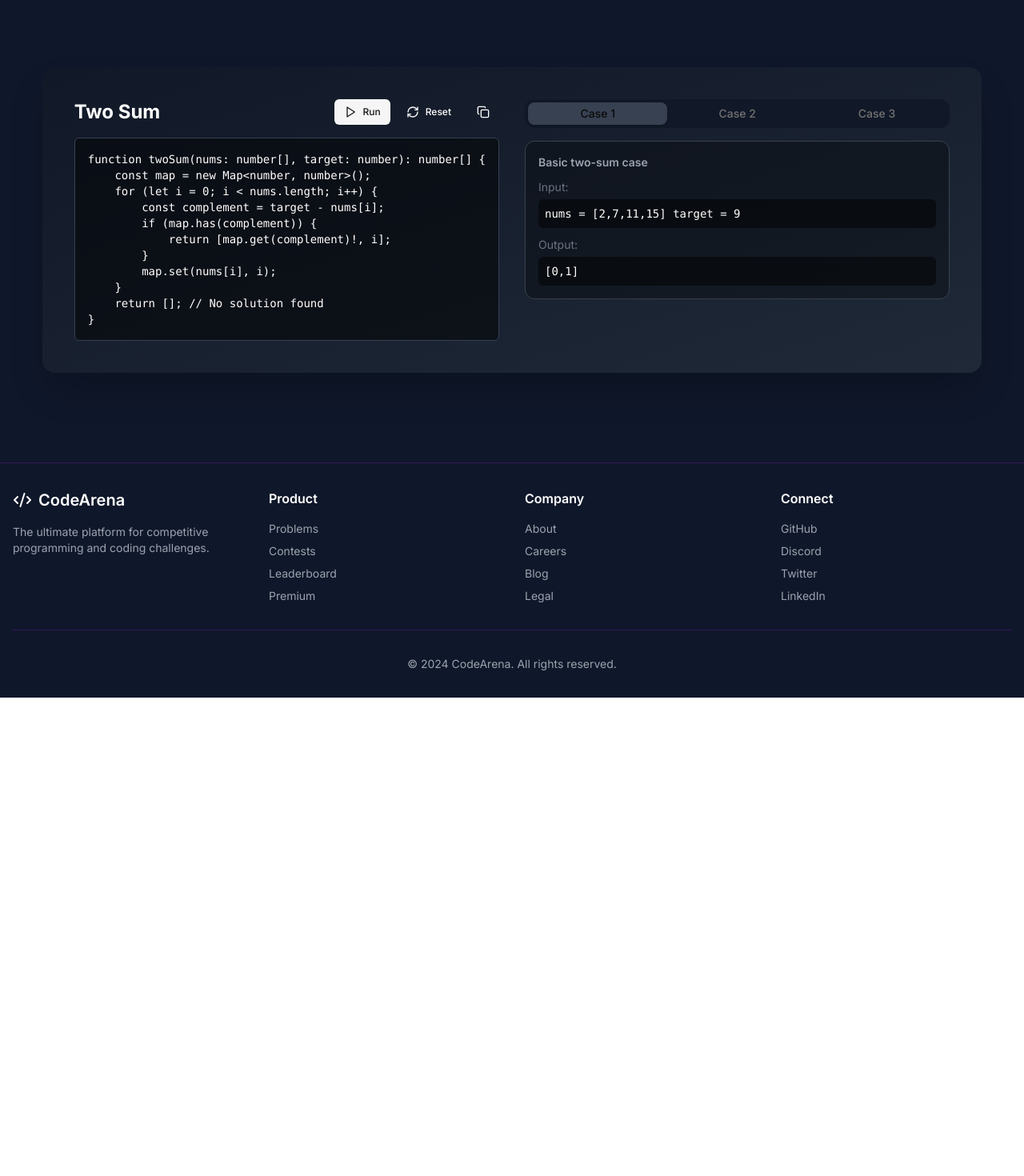
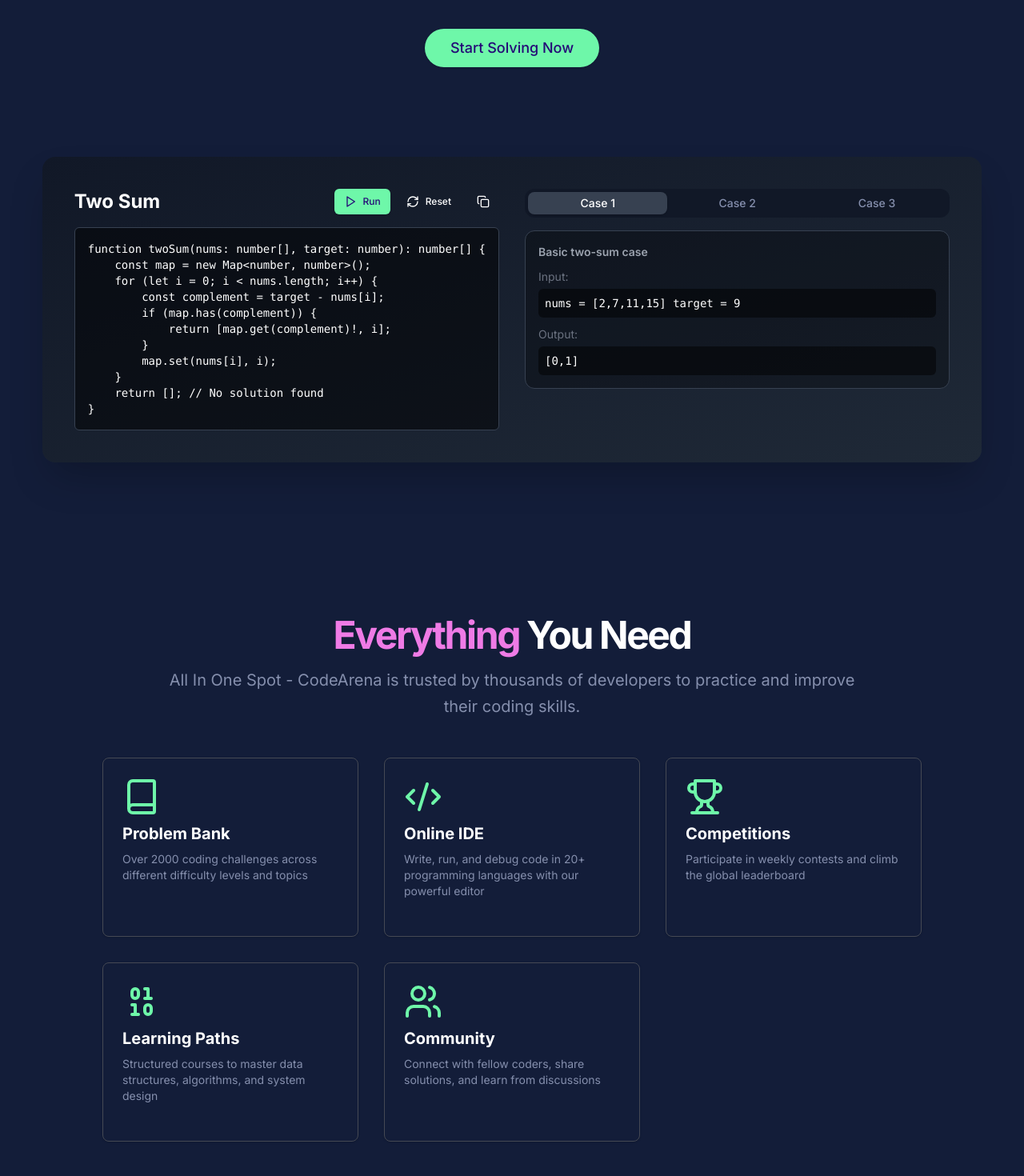
Before and after one commit to victorchrollo14/codeArena, a Next.js app in the folder arena/: page / in a window 1280 px wide. Shown: the part 420-1890 px from the top of the page at 80% size. Before the commit the page ends 1292 px from the top, so only its background shows below. Built offline with nearby package versions, Linux system fonts and the light colour scheme.

Commit message:
added the theme colors and done with the landing page

```diff
--- a/arena/src/app/globals.css
+++ b/arena/src/app/globals.css
@@ -8,57 +8,57 @@ body {
 
 @layer base {
   :root {
-    --background: 0 0% 100%;
-    --foreground: 0 0% 3.9%;
-    --card: 0 0% 100%;
-    --card-foreground: 0 0% 3.9%;
-    --popover: 0 0% 100%;
-    --popover-foreground: 0 0% 3.9%;
-    --primary: 0 0% 9%;
-    --primary-foreground: 0 0% 98%;
-    --secondary: 0 0% 96.1%;
-    --secondary-foreground: 0 0% 9%;
-    --muted: 0 0% 96.1%;
-    --muted-foreground: 0 0% 45.1%;
-    --accent: 0 0% 96.1%;
-    --accent-foreground: 0 0% 9%;
-    --destructive: 0 84.2% 60.2%;
-    --destructive-foreground: 0 0% 98%;
-    --border: 0 0% 89.8%;
-    --input: 0 0% 89.8%;
-    --ring: 0 0% 3.9%;
-    --chart-1: 12 76% 61%;
-    --chart-2: 173 58% 39%;
-    --chart-3: 197 37% 24%;
-    --chart-4: 43 74% 66%;
-    --chart-5: 27 87% 67%;
+    --background: 225 50% 15%; /* bg-[#0F172A] */
+    --foreground: 0 0% 100%; /* White */
+    --card: 225 50% 15%;
+    --card-foreground: 0 0% 100%;
+    --popover: 225 50% 15%;
+    --popover-foreground: 0 0% 100%;
+    --primary: 146 89% 70%; /* text-[#72ed9d] */
+    --primary-foreground: 255 86% 25%; /* text-[#2b1c6f] */
+    --secondary: 305 79% 71%; /* text-[#e37bea] */
+    --secondary-foreground: 225 50% 15%; /* Dark background */
+    --muted: 225 10% 30%; /* Muted dark */
+    --muted-foreground: 225 20% 60%; /* Muted light */
+    --accent: 225 10% 30%; /* Same as muted */
+    --accent-foreground: 0 0% 100%; /* White */
+    --destructive: 0 84.2% 60.2%; /* Red */
+    --destructive-foreground: 0 0% 100%;
+    --border: 225 10% 30%; /* Muted dark */
+    --input: 225 10% 30%; /* Muted dark */
+    --ring: 0 0% 100%; /* White */
+    --chart-1: 12 76% 61%; /* Orange */
+    --chart-2: 173 58% 39%; /* Teal */
+    --chart-3: 197 37% 24%; /* Blue */
+    --chart-4: 43 74% 66%; /* Green */
+    --chart-5: 27 87% 67%; /* Yellow */
     --radius: 0.5rem;
   }
   .dark {
-    --background: 0 0% 3.9%;
-    --foreground: 0 0% 98%;
-    --card: 0 0% 3.9%;
-    --card-foreground: 0 0% 98%;
-    --popover: 0 0% 3.9%;
-    --popover-foreground: 0 0% 98%;
-    --primary: 0 0% 98%;
-    --primary-foreground: 0 0% 9%;
-    --secondary: 0 0% 14.9%;
-    --secondary-foreground: 0 0% 98%;
-    --muted: 0 0% 14.9%;
-    --muted-foreground: 0 0% 63.9%;
-    --accent: 0 0% 14.9%;
-    --accent-foreground: 0 0% 98%;
-    --destructive: 0 62.8% 30.6%;
-    --destructive-foreground: 0 0% 98%;
-    --border: 0 0% 14.9%;
-    --input: 0 0% 14.9%;
-    --ring: 0 0% 83.1%;
-    --chart-1: 220 70% 50%;
-    --chart-2: 160 60% 45%;
-    --chart-3: 30 80% 55%;
-    --chart-4: 280 65% 60%;
-    --chart-5: 340 75% 55%;
+    --background: 225 50% 15%; /* bg-[#0F172A] */
+    --foreground: 0 0% 100%; /* White */
+    --card: 225 50% 15%;
+    --card-foreground: 0 0% 100%;
+    --popover: 225 50% 15%;
+    --popover-foreground: 0 0% 100%;
+    --primary: 146 89% 70%; /* text-[#72ed9d] */
+    --primary-foreground: 255 86% 25%; /* text-[#2b1c6f] */
+    --secondary: 305 79% 71%; /* text-[#e37bea] */
+    --secondary-foreground: 225 50% 15%; /* Dark background */
+    --muted: 225 10% 30%; /* Muted dark */
+    --muted-foreground: 225 20% 60%; /* Muted light */
+    --accent: 225 10% 30%; /* Same as muted */
+    --accent-foreground: 0 0% 100%; /* White */
+    --destructive: 0 62.8% 30.6%; /* Dark red */
+    --destructive-foreground: 0 0% 100%;
+    --border: 225 10% 30%; /* Muted dark */
+    --input: 225 10% 30%; /* Muted dark */
+    --ring: 0 0% 100%; /* White */
+    --chart-1: 220 70% 50%; /* Light Blue */
+    --chart-2: 160 60% 45%; /* Teal */
+    --chart-3: 30 80% 55%; /* Orange */
+    --chart-4: 280 65% 60%; /* Purple */
+    --chart-5: 340 75% 55%; /* Pink */
   }
 }
 
--- a/arena/src/app/layout.tsx
+++ b/arena/src/app/layout.tsx
@@ -17,7 +17,9 @@ export default function RootLayout({
 }>) {
   return (
     <html lang="en">
-      <body className={`${inter.className} antialiased`}>{children}</body>
+      <body className={`${inter.className} antialiased bg-background`}>
+        {children}
+      </body>
     </html>
   );
 }
--- a/arena/src/app/page.tsx
+++ b/arena/src/app/page.tsx
@@ -2,18 +2,19 @@ import Link from "next/link";
 import { Button } from "@shadcn/button";
 import { Code2 } from "lucide-react";
 import CodeEditor from "@components/CodeEditorDemo";
+import Features from "@components/Features";
 
 export default function LandingPage() {
   return (
-    <div className=" flex min-h-screen w-screen flex-col bg-[#0F172A]  text-white">
+    <div className="mx-5 flex min-h-screen  flex-col bg-background  text-white">
       {/* Header */}
-      <header className="flex items-center justify-between p-4 bg-[#0F172A] text-white">
+      <header className=" flex items-center justify-between p-4 bg-background text-white">
         {/* Logo Section */}
         <div className="flex items-center">
           <Code2 className="mr-2" />
           <h1 className="text-2xl font-bold">
             <span className="text-white">code</span>
-            <span className="text-[#72ed9d]">Arena</span>
+            <span className="text-primary">Arena</span>
           </h1>
         </div>
 
@@ -21,25 +22,25 @@ export default function LandingPage() {
         <nav className="flex space-x-6">
           <Link
             href="#problems"
-            className="hover:text-[#72ed9d] transition-colors"
+            className="hover:text-primary transition-colors"
           >
             Problems
           </Link>
           <Link
             href="#contests"
-            className="hover:text-[#72ed9d] transition-colors"
+            className="hover:text-primary transition-colors"
           >
             Contests
           </Link>
           <Link
             href="#leaderboard"
-            className="hover:text-[#72ed9d] transition-colors"
+            className="hover:text-primary transition-colors"
           >
             Leaderboard
           </Link>
           <Link
             href="#premium"
-            className="hover:text-[#72ed9d] transition-colors"
+            className="hover:text-primary transition-colors"
           >
             Premium
           </Link>
@@ -49,18 +50,18 @@ export default function LandingPage() {
         <div className="flex space-x-4">
           <Button
             variant="ghost"
-            className="text-white hover:bg-transparent hover:text-[#72ed9d]"
+            className="text-white hover:bg-transparent hover:text-primary"
           >
-            Login
+            Sign in
           </Button>
-          <Button className="bg-[#72ed9d] text-[#4B0082] rounded-full hover:bg-[#72ed9d]/80">
-            Sign Up
+          <Button className="bg-primary text-primary-foreground rounded-full hover:bg-primary/80">
+            Sign up
           </Button>
         </div>
       </header>
-      <main className="flex-1 pb-16">
+      <main className="flex-1 p-4 ">
         <div className="min-h-[90vh] grid gap-8 ">
-          <div className="mt-24 mb-8 flex flex-col items-center justify-center text-center px-4 bg-[#0F172A]">
+          <div className="mt-24 mb-8 flex flex-col items-center justify-center text-center px-4 bg-background]">
             <div className="">
               <p className="text-lg md:text-xl text-gray-400 mb-6">
                 Join thousands of developers competing, learning, and climbing
@@ -78,16 +79,19 @@ export default function LandingPage() {
               </h1>
 
               <Button
-                className="bg-[#72ed9d] text-[#4B0082] px-8 py-6 text-lg rounded-full
-          hover:bg-[#72ed9d]/80 transition-colors duration-300 "
+                className="bg-primary text-primary-foreground px-8 py-6 text-lg rounded-full
+          hover:bg-primary/80 transition-colors duration-300 "
               >
-                Start Solving
+                Start Solving Now
               </Button>
             </div>
           </div>{" "}
           <CodeEditor />
         </div>
       </main>
+      <section>
+        <Features />
+      </section>
 
       {/* Footer */}
       <footer className="border-t border-purple-900/50">
--- a/arena/src/components/CodeEditorDemo.tsx
+++ b/arena/src/components/CodeEditorDemo.tsx
@@ -56,9 +56,6 @@ function CodeChallenge() {
         (tc) => tc.id.toString() === activeCase,
       );
       if (currentCase) {
-        const { nums, target } = currentCase.input;
-        // Note: This is a placeholder. In a real app, you'd want
-        // to actually execute the code safely
         const result = `Result: ${JSON.stringify(currentCase.output)}`;
         setRunResult(result);
       }
@@ -84,7 +81,7 @@ function CodeChallenge() {
               <div className="flex space-x-2">
                 <Button
                   onClick={handleRun}
-                  variant="secondary"
+                  variant="default"
                   size="sm"
                   className="flex items-center gap-2"
                 >
--- /dev/null
+++ b/arena/src/components/Features.tsx
@@ -0,0 +1,88 @@
+import { ArrowRight, Binary, Book, Code2, Trophy, Users } from "lucide-react";
+import { Card, CardContent } from "@shadcn/card";
+import Link from "next/link";
+
+export default function Features() {
+  return (
+    <section className="w-full py-12 md:py-24 lg:py-32 bg-background">
+      <div className="container px-4 md:px-6">
+        <div className="flex flex-col items-center justify-center space-y-4 text-center">
+          <h2 className="text-3xl font-bold tracking-tighter sm:text-5xl">
+            <span className="text-secondary">Everything</span> You Need
+          </h2>
+          <p className="max-w-[900px] text-muted-foreground md:text-xl/relaxed lg:text-base/relaxed xl:text-xl/relaxed">
+            All In One Spot - CodeArena is trusted by thousands of developers to
+            practice and improve their coding skills.
+          </p>
+        </div>
+        <div className="mx-auto grid max-w-5xl grid-cols-1 gap-6 md:grid-cols-2 lg:grid-cols-3 lg:gap-8 mt-12">
+          <Link href="#problems">
+            <Card className="relative group h-56 overflow-hidden rounded-lg border bg-background p-6 transition-all hover:shadow-lg">
+              <CardContent className="p-0 flex flex-col gap-2">
+                <Book className="h-12 w-12 text-primary" />
+                <h3 className="font-bold text-xl">Problem Bank</h3>
+                <p className="text-sm text-muted-foreground">
+                  Over 2000 coding challenges across different difficulty levels
+                  and topics
+                </p>
+                <ArrowRight className="h-4 w-4 absolute bottom-6 right-6 opacity-0 group-hover:opacity-100 transition-opacity" />
+              </CardContent>
+            </Card>
+          </Link>
+          <Link href="#practice">
+            <Card className="relative group overflow-hidden h-56  rounded-lg border bg-background p-6 transition-all hover:shadow-lg">
+              <CardContent className="p-0 flex flex-col gap-2">
+                <Code2 className="h-12 w-12 text-primary" />
+                <h3 className="font-bold text-xl">Online IDE</h3>
+                <p className="text-sm text-muted-foreground">
+                  Write, run, and debug code in 20+ programming languages with
+                  our powerful editor
+                </p>
+                <ArrowRight className="h-4 w-4 absolute bottom-6 right-6 opacity-0 group-hover:opacity-100 transition-opacity" />
+              </CardContent>
+            </Card>
+          </Link>
+          <Link href="#compete">
+            <Card className="relative group overflow-hidden h-56 rounded-lg border bg-background p-6 transition-all hover:shadow-lg">
+              <CardContent className="p-0 flex flex-col gap-2">
+                <Trophy className="h-12 w-12 text-primary" />
+                <h3 className="font-bold text-xl">Competitions</h3>
+                <p className="text-sm text-muted-foreground">
+                  Participate in weekly contests and climb the global
+                  leaderboard
+                </p>
+                <ArrowRight className="h-4 w-4 absolute bottom-6 right-6 opacity-0 group-hover:opacity-100 transition-opacity" />
+              </CardContent>
+            </Card>
+          </Link>
+          <Link href="#learn">
+            <Card className="relative group overflow-hidden h-56 rounded-lg border bg-background p-6 transition-all hover:shadow-lg">
+              <CardContent className="p-0 flex flex-col gap-2">
+                <Binary className="h-12 w-12 text-primary" />
+                <h3 className="font-bold text-xl">Learning Paths</h3>
+                <p className="text-sm text-muted-foreground">
+                  Structured courses to master data structures, algorithms, and
+                  system design
+                </p>
+                <ArrowRight className="h-4 w-4 absolute bottom-6 right-6 opacity-0 group-hover:opacity-100 transition-opacity" />
+              </CardContent>
+            </Card>
+          </Link>
+          <Link href="#community">
+            <Card className="relative group overflow-hidden h-56 rounded-lg border bg-background p-6 transition-all hover:shadow-lg">
+              <CardContent className="p-0 flex flex-col gap-2">
+                <Users className="h-12 w-12 text-primary" />
+                <h3 className="font-bold text-xl">Community</h3>
+                <p className="text-sm text-muted-foreground">
+                  Connect with fellow coders, share solutions, and learn from
+                  discussions
+                </p>
+                <ArrowRight className="h-4 w-4 absolute bottom-6 right-6 opacity-0 group-hover:opacity-100 transition-opacity" />
+              </CardContent>
+            </Card>
+          </Link>
+        </div>
+      </div>
+    </section>
+  );
+}
--- /dev/null
+++ b/arena/src/components/ui/card.tsx
@@ -0,0 +1,83 @@
+import * as React from "react";
+
+import { cn } from "lib/utils";
+
+const Card = React.forwardRef<
+  HTMLDivElement,
+  React.HTMLAttributes<HTMLDivElement>
+>(({ className, ...props }, ref) => (
+  <div
+    ref={ref}
+    className={cn(
+      "rounded-xl border bg-card text-card-foreground shadow",
+      className,
+    )}
+    {...props}
+  />
+));
+Card.displayName = "Card";
+
+const CardHeader = React.forwardRef<
+  HTMLDivElement,
+  React.HTMLAttributes<HTMLDivElement>
+>(({ className, ...props }, ref) => (
+  <div
+    ref={ref}
+    className={cn("flex flex-col space-y-1.5 p-6", className)}
+    {...props}
+  />
+));
+CardHeader.displayName = "CardHeader";
+
+const CardTitle = React.forwardRef<
+  HTMLDivElement,
+  React.HTMLAttributes<HTMLDivElement>
+>(({ className, ...props }, ref) => (
+  <div
+    ref={ref}
+    className={cn("font-semibold leading-none tracking-tight", className)}
+    {...props}
+  />
+));
+CardTitle.displayName = "CardTitle";
+
+const CardDescription = React.forwardRef<
+  HTMLDivElement,
+  React.HTMLAttributes<HTMLDivElement>
+>(({ className, ...props }, ref) => (
+  <div
+    ref={ref}
+    className={cn("text-sm text-muted-foreground", className)}
+    {...props}
+  />
+));
+CardDescription.displayName = "CardDescription";
+
+const CardContent = React.forwardRef<
+  HTMLDivElement,
+  React.HTMLAttributes<HTMLDivElement>
+>(({ className, ...props }, ref) => (
+  <div ref={ref} className={cn("p-6 pt-0", className)} {...props} />
+));
+CardContent.displayName = "CardContent";
+
+const CardFooter = React.forwardRef<
+  HTMLDivElement,
+  React.HTMLAttributes<HTMLDivElement>
+>(({ className, ...props }, ref) => (
+  <div
+    ref={ref}
+    className={cn("flex items-center p-6 pt-0", className)}
+    {...props}
+  />
+));
+CardFooter.displayName = "CardFooter";
+
+export {
+  Card,
+  CardHeader,
+  CardFooter,
+  CardTitle,
+  CardDescription,
+  CardContent,
+};
```
Also changed, not shown: 1 other file (tests, documents, lock files or other folders).
